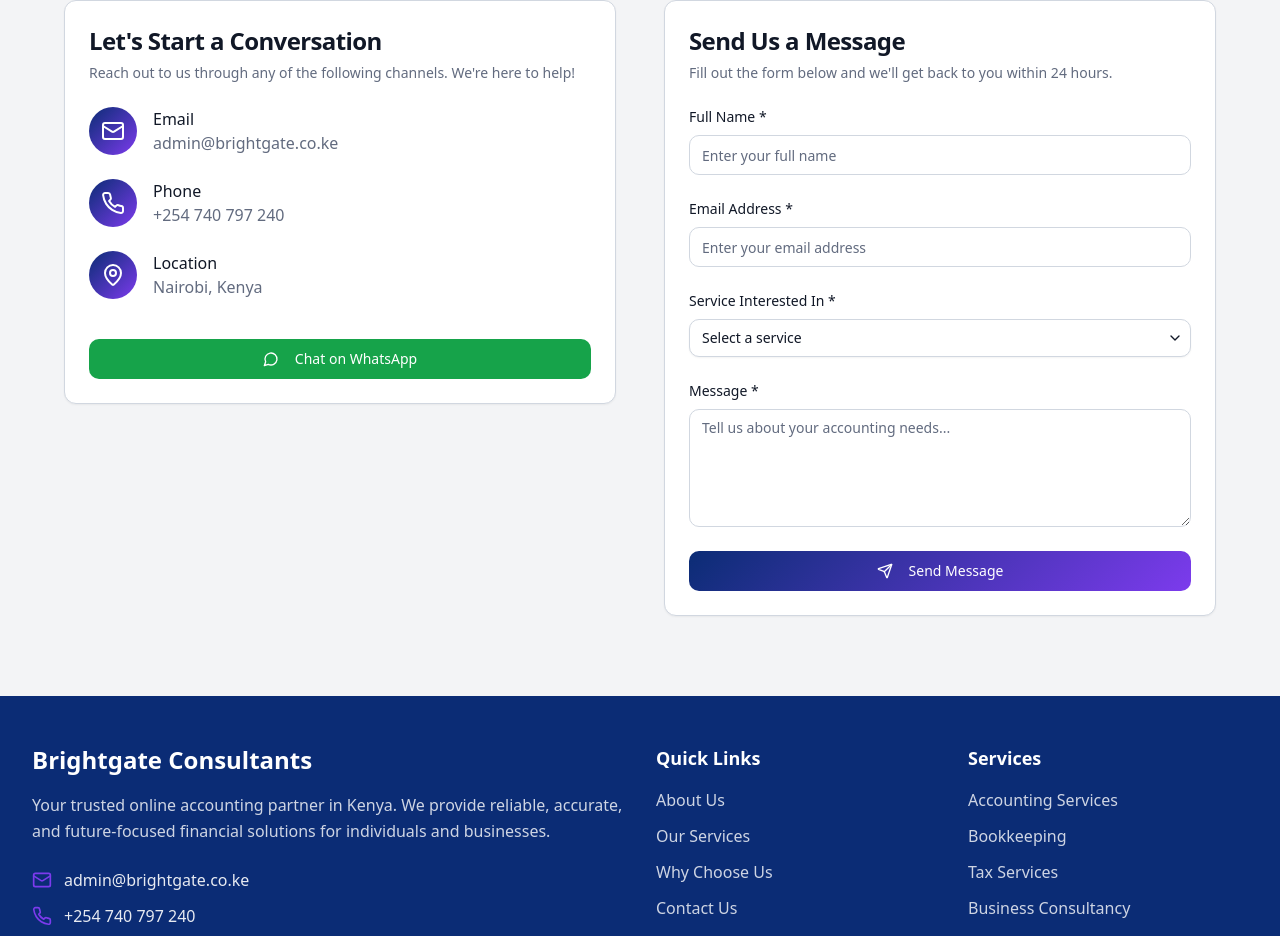
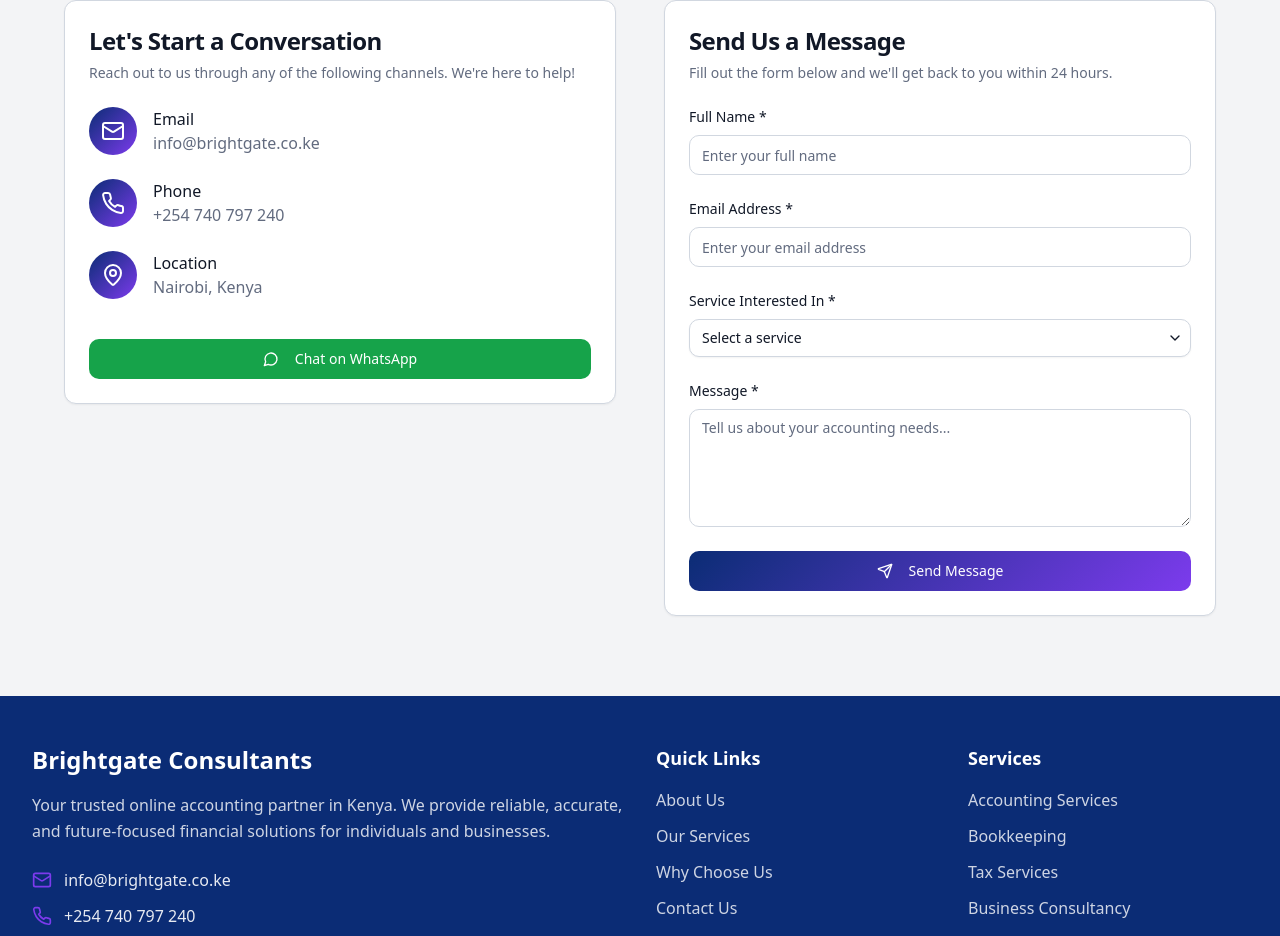
Before and after one commit to Theedxctor/brightgate-financial-hub, a React (Vite) app: page / in a window 1280 px wide. Shown: the part 3235-4171 px from the top of the page. Built offline with nearby package versions, Linux system fonts and the light colour scheme; the HTML template or start-up script is replaced by a standard one.

Commit message:
version 1.2

```diff
--- a/src/components/Contact.tsx
+++ b/src/components/Contact.tsx
@@ -170,7 +170,7 @@
                   </div>
                   <div>
                     <p className="font-medium text-foreground">Email</p>
-                    <p className="text-muted-foreground">admin@brightgate.co.ke</p>
+                    <p className="text-muted-foreground">info@brightgate.co.ke</p>
                   </div>
                 </div>
 
--- a/src/components/Footer.tsx
+++ b/src/components/Footer.tsx
@@ -26,7 +26,7 @@
             <div className="space-y-3">
               <div className="flex items-center space-x-3">
                 <Mail className="h-5 w-5 text-secondary" />
-                <span className="text-primary-foreground/90">admin@brightgate.co.ke</span>
+                <span className="text-primary-foreground/90">info@brightgate.co.ke</span>
               </div>
               <div className="flex items-center space-x-3">
                 <Phone className="h-5 w-5 text-secondary" />
```
